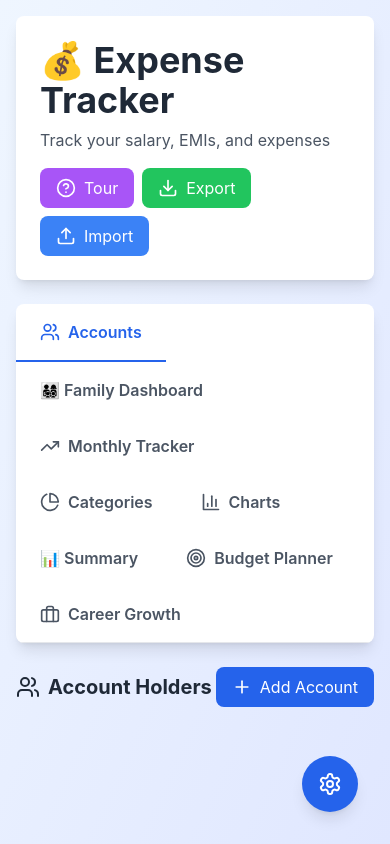
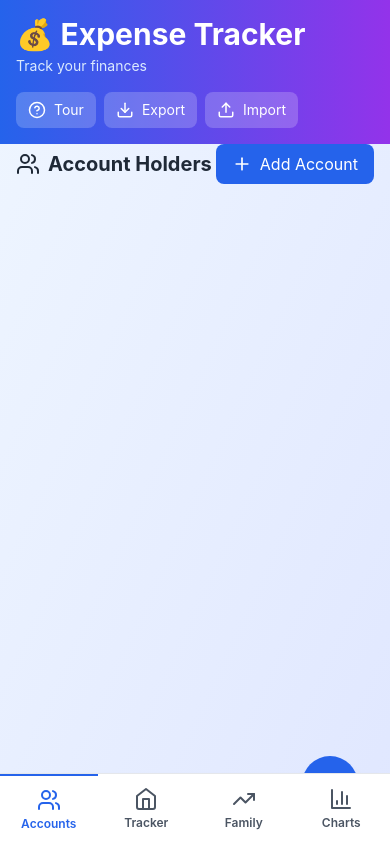
Before and after one commit to albdesai/MyExpensis, a React (Vite) app: page / in a window 390 px wide. Built offline with nearby package versions, Linux system fonts and the light colour scheme.

Commit message:
Add mobile-first UI design with bottom navigation bar for iOS/Android

```diff
--- a/src/App.jsx
+++ b/src/App.jsx
@@ -1,5 +1,5 @@
 import React, { useState, useEffect } from 'react'
-import { Plus, Trash2, Download, Upload, TrendingUp, PieChart as PieChartIcon, BarChart3, Target, AlertCircle, Briefcase, Users, HelpCircle } from 'lucide-react'
+import { Plus, Trash2, Download, Upload, TrendingUp, PieChart as PieChartIcon, BarChart3, Target, AlertCircle, Briefcase, Users, HelpCircle, Menu, X } from 'lucide-react'
 import MonthlyTracker from './components/MonthlyTracker'
 import CategoryBreakdown from './components/CategoryBreakdown'
 import SummaryDashboard from './components/SummaryDashboard'
@@ -9,6 +9,7 @@ import CareerPlanner from './components/CareerPlanner'
 import AccountManager from './components/AccountManager'
 import FamilyDashboard from './components/FamilyDashboard'
 import TourPage from './components/TourPage'
+import MobileNav from './components/MobileNav'
 import SettingsPanel from './components/SettingsPanel'
 
 export default function App() {
@@ -124,38 +125,38 @@ export default function App() {
   const editingData = editingId ? data.find(item => item.id === editingId) : null
 
   return (
-    <div className="min-h-screen bg-gradient-to-br from-blue-50 to-indigo-100 p-4 md:p-8">
+    <div className="min-h-screen bg-gradient-to-br from-blue-50 to-indigo-100 pb-24 md:pb-8">
       <div className="max-w-7xl mx-auto">
-        {/* Header */}
-        <div className="bg-white rounded-lg shadow-lg p-6 mb-6">
+        {/* Mobile Header */}
+        <div className="bg-gradient-to-r from-blue-600 to-purple-600 text-white p-4 md:p-6 md:rounded-lg md:shadow-lg md:mb-6 sticky top-0 z-30">
           <div className="flex flex-col md:flex-row md:items-center md:justify-between gap-4">
             <div>
-              <h1 className="text-4xl font-bold text-gray-800">💰 Expense Tracker</h1>
-              <p className="text-gray-600 mt-2">Track your salary, EMIs, and expenses</p>
+              <h1 className="text-3xl md:text-4xl font-bold">💰 Expense Tracker</h1>
+              <p className="text-blue-100 text-sm md:text-base mt-1">Track your finances</p>
             </div>
             <div className="flex gap-2 flex-wrap">
               <button
                 onClick={() => setShowTour(true)}
-                className="flex items-center gap-2 bg-purple-500 hover:bg-purple-600 text-white px-4 py-2 rounded-lg transition"
+                className="flex items-center gap-2 bg-white bg-opacity-20 hover:bg-opacity-30 text-white px-3 py-2 rounded-lg transition text-sm md:text-base"
               >
-                <HelpCircle size={20} /> Tour
+                <HelpCircle size={18} /> Tour
               </button>
               <button
                 onClick={downloadData}
-                className="flex items-center gap-2 bg-green-500 hover:bg-green-600 text-white px-4 py-2 rounded-lg transition"
+                className="flex items-center gap-2 bg-white bg-opacity-20 hover:bg-opacity-30 text-white px-3 py-2 rounded-lg transition text-sm md:text-base"
               >
-                <Download size={20} /> Export
+                <Download size={18} /> Export
               </button>
-              <label className="flex items-center gap-2 bg-blue-500 hover:bg-blue-600 text-white px-4 py-2 rounded-lg cursor-pointer transition">
-                <Upload size={20} /> Import
+              <label className="flex items-center gap-2 bg-white bg-opacity-20 hover:bg-opacity-30 text-white px-3 py-2 rounded-lg cursor-pointer transition text-sm md:text-base">
+                <Upload size={18} /> Import
                 <input type="file" accept=".json" onChange={uploadData} className="hidden" />
               </label>
             </div>
           </div>
         </div>
 
-        {/* Tabs */}
-        <div className="bg-white rounded-lg shadow-lg mb-6 overflow-hidden">
+        {/* Desktop Tabs */}
+        <div className="hidden md:block bg-white rounded-lg shadow-lg mb-6 overflow-hidden">
           <div className="flex flex-wrap border-b border-gray-200">
             <button
               onClick={() => setActiveTab('accounts')}
@@ -240,7 +241,8 @@ export default function App() {
           </div>
         </div>
 
-        {/* Content */}
+        {/* Content - Add padding for mobile nav */}
+        <div className="px-4 md:px-0">
         {activeTab === 'accounts' && (
           <AccountManager
             accounts={accounts}
@@ -286,7 +288,11 @@ export default function App() {
         {activeTab === 'career' && (
           <CareerPlanner data={data} settings={settings} />
         )}
+        </div>
       </div>
+
+      {/* Mobile Bottom Navigation */}
+      <MobileNav activeTab={activeTab} setActiveTab={setActiveTab} />
 
       {/* Tour Modal */}
       {showTour && <TourPage onClose={() => setShowTour(false)} />}
--- /dev/null
+++ b/src/components/MobileNav.jsx
@@ -0,0 +1,36 @@
+import React from 'react'
+import { Home, BarChart3, Users, Settings, HelpCircle, TrendingUp } from 'lucide-react'
+
+export default function MobileNav({ activeTab, setActiveTab }) {
+  const tabs = [
+    { id: 'accounts', icon: Users, label: 'Accounts', color: 'text-blue-600' },
+    { id: 'tracker', icon: Home, label: 'Tracker', color: 'text-green-600' },
+    { id: 'family', icon: TrendingUp, label: 'Family', color: 'text-purple-600' },
+    { id: 'charts', icon: BarChart3, label: 'Charts', color: 'text-orange-600' },
+  ]
+
+  return (
+    <div className="fixed bottom-0 left-0 right-0 bg-white border-t border-gray-200 shadow-lg md:hidden z-40">
+      <div className="flex justify-around items-center">
+        {tabs.map((tab) => {
+          const Icon = tab.icon
+          const isActive = activeTab === tab.id
+          return (
+            <button
+              key={tab.id}
+              onClick={() => setActiveTab(tab.id)}
+              className={`flex-1 flex flex-col items-center justify-center py-3 px-2 transition ${
+                isActive
+                  ? `${tab.color} border-t-2 border-current`
+                  : 'text-gray-600 hover:text-gray-800'
+              }`}
+            >
+              <Icon size={24} />
+              <span className="text-xs mt-1 font-semibold">{tab.label}</span>
+            </button>
+          )
+        })}
+      </div>
+    </div>
+  )
+}
```
